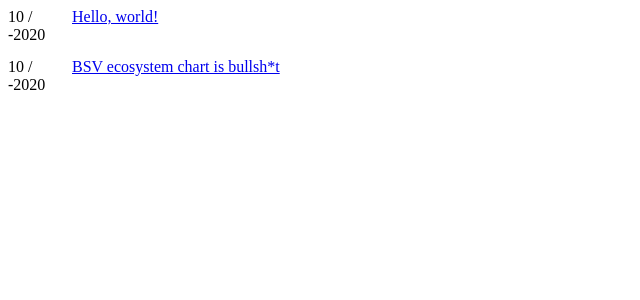
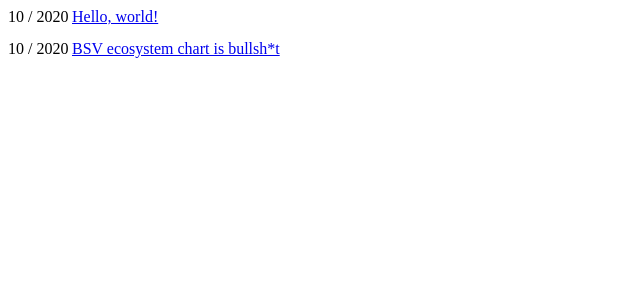
Before and after one commit to derykmakgill/website, a Jekyll site: the page built from index.html, in a window 1280 px wide. Shown: the top 300 px of the page, without its empty margins (0-640 px from the left). Built offline with Jekyll 4.4.1, drawn with Linux system fonts in a browser that asks for light colours.

Commit message:
Update index.html

```diff
--- a/index.html
+++ b/index.html
@@ -10,7 +10,7 @@ layout: default
 {% for document in documents limit:500 %}
   {% if document.layout == 'post' %}
 <div><div class="pd">
-  <span class="date" style="display:block;">{{ document.date | date: "%m / -%Y" }}</span></div>
+  <span class="date" style="display:block;">{{ document.date | date: "%m / %-Y" }}</span></div>
 
   {% if document.layout == "post" %} <span class="title">   <a href="{{ document.url | relative_url }}">{{ document.title }} </a>
          </span>{% elsif document.layout == "link" %} <span class="title">   <a href="{{ document.link | relative_url }}"> {{ document.title }} | {{ document.site }} </a>→
```
